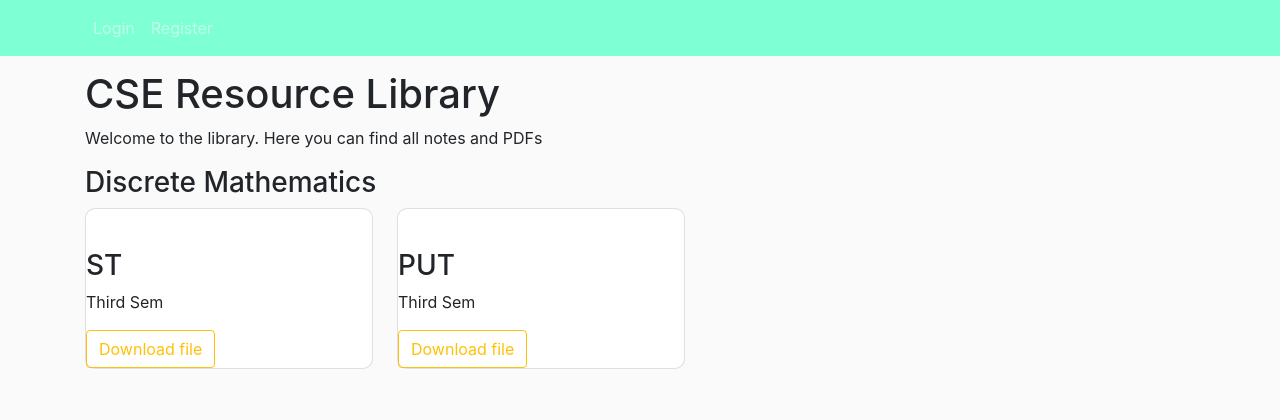
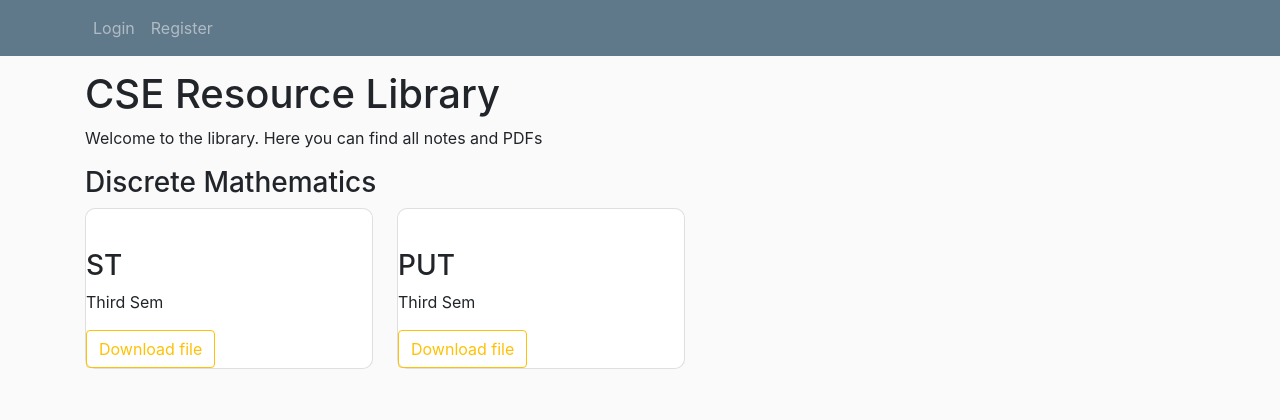
Before and after one commit to IshanMittal007/CSE-library, a Django app: page /library in a window 1280 px wide. Shown: the top 420 px of the page. Run offline with Django 5.2, Linux system fonts and the light colour scheme; data comes from the database, SQL or seed files in the repository; some libraries are stand-ins or nearby versions.

```diff
--- a/library/templates/library/base.html
+++ b/library/templates/library/base.html
@@ -10,7 +10,7 @@
     <!-- Bootstrap CSS -->
     <link rel="stylesheet" href="https://cdn.jsdelivr.net/npm/bootstrap@4.0.0/dist/css/bootstrap.min.css" integrity="sha384-Gn5384xqQ1aoWXA+058RXPxPg6fy4IWvTNh0E263XmFcJlSAwiGgFAW/dAiS6JXm" crossorigin="anonymous">
      <style>
-      .bg-steel{ background-color:aquamarine !important;}
+      .bg-steel{ background-color:#5f788a !important;}
       body{ padding-top: 70px;
             background-color: #fafafa;}
      </style>
```
